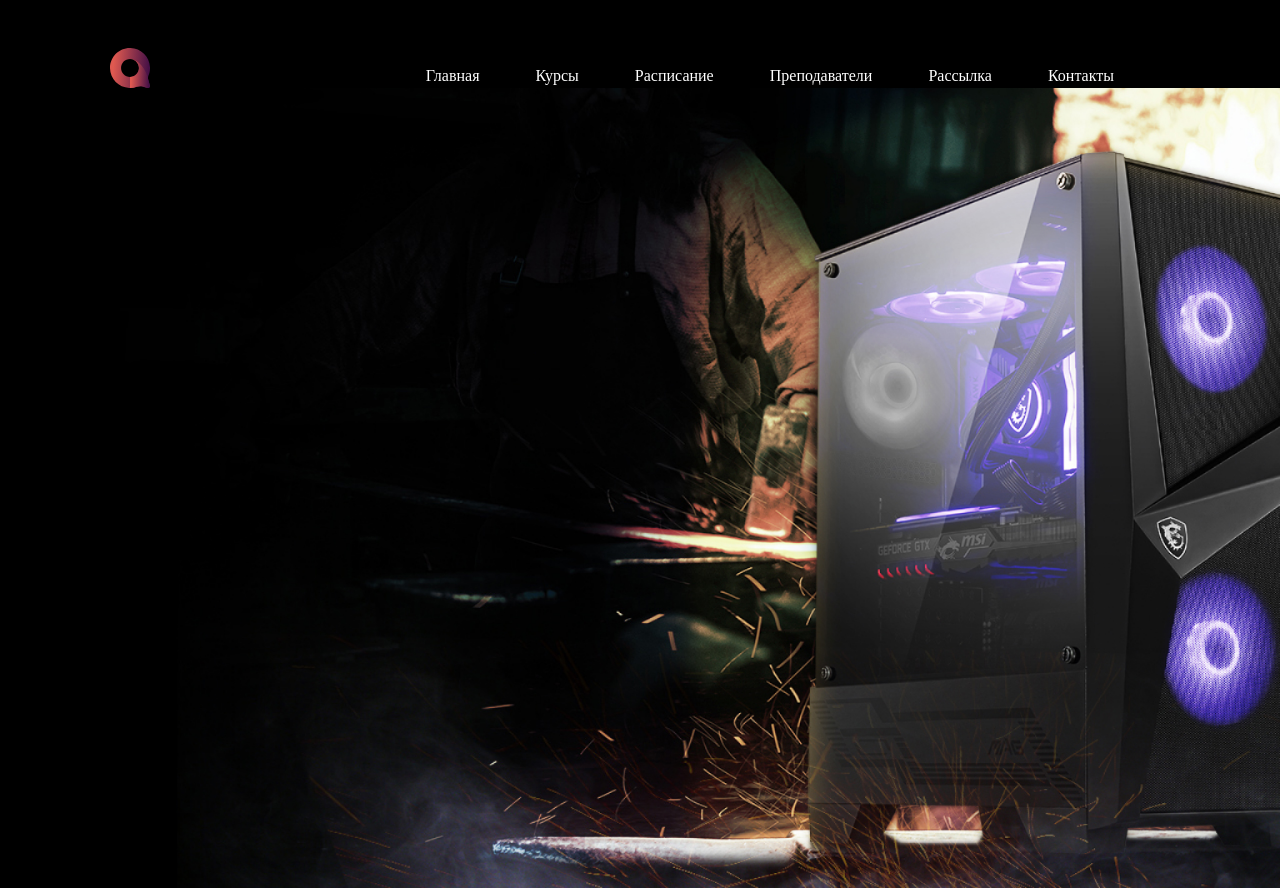
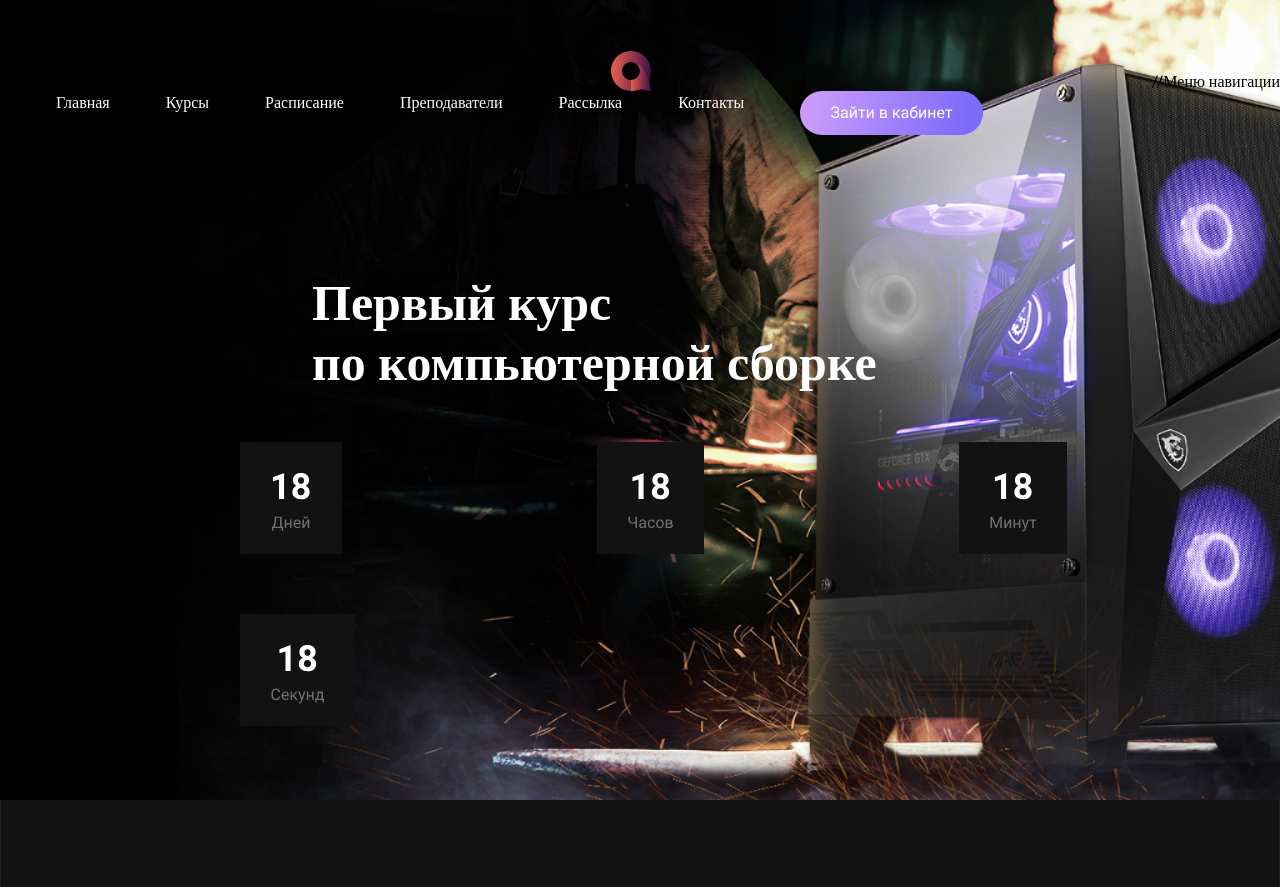
Before and after one commit to Pavel020299/test-landing-page, a plain HTML site: page index.html in a window 1280 px wide. Drawn offline with Linux system fonts and the light colour scheme.

Commit message:
Последние изменения

```diff
--- a/css/main.css
+++ b/css/main.css
@@ -70,67 +70,65 @@ select {
   }
 }
 
-
-
-
-
-
-
-
-
 /* roboto-regular - latin */
 @font-face {
-    font-family: 'Roboto';
+  font-family: "Roboto";
   font-style: normal;
   font-weight: 400;
-    src: local(''),
-         url('../fonts/roboto-v30-latin-regular.woff2') format('woff2'), /* Chrome 26+, Opera 23+, Firefox 39+ */
-         url('../fonts/roboto-v30-latin-regular.woff') format('woff'); /* Chrome 6+, Firefox 3.6+, IE 9+, Safari 5.1+ */
+  src: local(""), url("../fonts/roboto-v30-latin-regular.woff2") format("woff2"),
+    /* Chrome 26+, Opera 23+, Firefox 39+ */
+      url("../fonts/roboto-v30-latin-regular.woff") format("woff"); /* Chrome 6+, Firefox 3.6+, IE 9+, Safari 5.1+ */
 }
 /* roboto-900 - latin */
 @font-face {
-    font-family: 'Roboto';
+  font-family: "Roboto";
   font-style: normal;
   font-weight: 900;
-    src: local(''),
-         url('../fonts/roboto-v30-latin-900.woff2') format('woff2'), /* Chrome 26+, Opera 23+, Firefox 39+ */
-         url('../fonts/roboto-v30-latin-900.woff') format('woff'); /* Chrome 6+, Firefox 3.6+, IE 9+, Safari 5.1+ */
+  src: local(""), url("../fonts/roboto-v30-latin-900.woff2") format("woff2"),
+    /* Chrome 26+, Opera 23+, Firefox 39+ */
+      url("../fonts/roboto-v30-latin-900.woff") format("woff"); /* Chrome 6+, Firefox 3.6+, IE 9+, Safari 5.1+ */
 }
 
-  html{
+html {
   box-sizing: border-box;
 }
-  *,*::before,*::after{
+*,
+*::before,
+*::after {
   box-sizing: inherit;
 }
 
 /*Базовые настройки body*/
 
-  body{
+body {
+  font-family: "Roboto";
+  font-style: normal;
+  font-size: 16px;
+  line-height: 1.2;
+  font-weight: normal;
+  color: rgb(0, 0, 0);
+}
+.wrapper {
+  max-width: 1920px;
+  max-height:100px ;
+  margin: 0 auto;
+}
 
-    font-family:"Roboto" ;
-    font-style:normal;
-    font-size:16px;
-    line-height:1.2 ;
-    font-weight: normal;
-    color: black;
-  }
-  .wrapper{
-   max-width: 1060px;
-   margin: 0 auto;
+.header_logo_link{
+  padding-top: 3px;
+  padding-left: 1px;
 
 }
 
-
-
-
 /*Header start */
-.header{
-
-  background-color: black;
+.header {
+  position: fixed;
+  top: 0;
+  left: 0;
+  width: 100%;
 }
 
-.header_wrapper{
+.header_wrapper {
   display: flex;
   flex-wrap: wrap;
   align-items: flex-end;
@@ -138,40 +136,69 @@ select {
   padding-top: 48px;
 }
 
- .header_list{
-  display:flex;
-  flex-wrap:wrap;
+.header_list {
+  display: flex;
+  flex-wrap: wrap;
 }
- .header_item{
-
+.header_item {
   margin-right: 56px;
 }
 
- .header_link{
-
+.header_link {
   font-size: 16px;
   line-height: 150%;
   color: white;
   text-decoration: none;
-
+  padding-top: 48px;
+}
+.header_buttone {
+  padding-top: 0px;
+  padding-right: 110;
 }
 
- .header_link:hover,  .header_link:focus, .header_link:active{
-  opacity: .75;
+.header_link:hover,
+.header_link:focus,
+.header_link:active {
+  opacity: 0.75;
 }
 
 /*Header end */
 
 /*intro style start */
-   .intro{
+.intro {
   height: 100vh;
-    background: url(../img/intro_bg.jpg)no-repeat center;
+  background: url(../img/intro_bg.jpg) no-repeat center;
   background-size: cover;
+  padding-top: 263px;
+}
+.intro_title {
 
+  max-width: 920px;
+  max-height: 180px;
 
+  font-size: 50px;
+
+  color: white;
+  padding-top: 10px;
+  padding-left: 312px;
 }
+/*intro style end */
 
 
 
+/*Ячейки со временем */
+.number_stroka {
+  display: flex;
+  flex-wrap: wrap;
 
-  /*intro style end */
+}
+.header_number {
+
+
+  color: white;
+  display: flex;
+
+  padding-top: 20px;
+  padding-left: 80px;
+  padding-right: 5px;
+}
--- a/index.html
+++ b/index.html
@@ -11,17 +11,15 @@
     <header class="header">
       <div class="wrapper">
         <div class="header_wrapper">
+         //Логотип сайта
           <div class="header_logo">
             <a href="/" class="header_logo-link">
-              <img
-                src="./img/svg/logo.svg"
-                alt="Первый курс
-            по компьютерной сборке"
-                class="header_logo-pic"
-              />
+              <img src="./img/svg/logo.svg" alt="Первый курс по компьютерной сборке"class="header_logo_link"/>
             </a>
           </div>
 
+
+          //Меню навигации
           <nav class="header_nav">
             <ul class="header_list">
               <li class="header_item">
@@ -50,13 +48,80 @@
               <li class="header_item">
                 <a href="#" class="header_link">Контакты</a>
               </li>
+
+              <li class="header_item">
+               <div class="header_buttone">
+                  <a href="/" class="header_buttone">
+                    <img src="./img/svg/main-screen__button.svg" alt="Первый курс по компьютерной сборке"class="header_buttone"/>
+                  </a>
+                </div>
+             </li>
             </ul>
           </nav>
         </div>
       </div>
     </header>
     <main class="main">
-      <section class="intro"></section>
+      <section class="intro">
+        <div class="wrapper">
+         <h1 class="intro_title">
+            Первый курс<br>по компьютерной сборке
+         </h1>
+
+
+        </div>
+
+
+        // Ячейки с днями, часами,минутами
+        <ul class="number_stroka">
+        <li class="number_list">
+          <div class="header_number">
+             <a href="/" class="header_number">
+               <img src="./img/svg/number.svg" alt="18 дней"class="header_number"/>
+             </a>
+           </div>
+        </li>
+
+        <li class="number_list">
+          <div class="header_number">
+             <a href="/" class="header_number">
+               <img src="./img/svg/number (1).svg" alt="18 часов"class="header_number"/>
+             </a>
+           </div>
+        </li>
+
+        <li class="number_list">
+          <div class="header_number">
+             <a href="/" class="header_number">
+               <img src="./img/svg/number (2).svg" alt="18 минут"class="header_number"/>
+             </a>
+           </div>
+        </li>
+
+        <li class="number_list">
+          <div class="header_number">
+             <a href="/" class="header_number">
+               <img src="./img/svg/number (3).svg" alt="18 секунд"class="header_number"/>
+             </a>
+           </div>
+        </li>
+       </ul>
+
+
+
+
+
+      </section>
+
+      <section class="podval_fone">
+        <div class="podval">
+          <a href="/" class="podval_fone1">
+            <img src="./img/svg/main-screen-last-line-bgc.svg" alt="Первый курс по компьютерной сборке"class="podval_fone1"/>
+          </a>
+        </div>
+
+
+      </section>
     </main>
   </body>
 </html>
```
Also changed, not shown: img/svg/main-screen-last-line-bgc.svg (added), img/svg/main-screen__button--active.png (added), img/svg/main-screen__button--active.svg (added), img/svg/main-screen__button.svg (added), img/svg/number (1).svg (added), img/svg/number (2).svg (added), img/svg/number (3).svg (added), img/svg/number.svg (added). Lines whose indentation alone changed are shown as unchanged.
